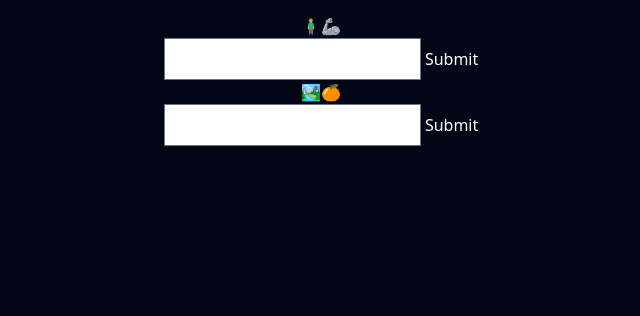
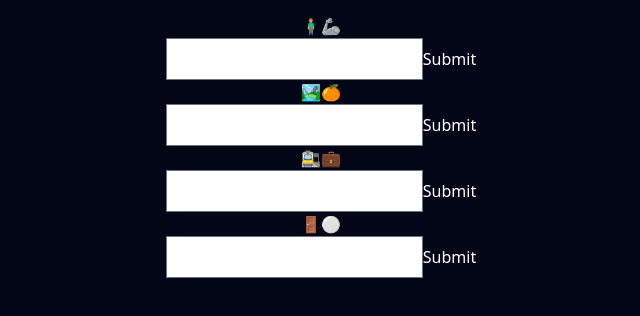
Before and after one commit to EliseLei/Quiz, a website: page index.html in a window 1280 px wide. Shown: the part 66-382 px from the top of the page, without its empty margins (319-959 px from the left). Drawn offline with nearby package versions, Linux system fonts and the light colour scheme.

Commit message:
added the data with a json

```diff
--- a/index.html
+++ b/index.html
@@ -9,23 +9,18 @@
 </head>
 <body>
 
-
-
   <h1 class="py-5">mon quiz</h1>
-
-  <div>
-    <form>
-      <label for="input">🧍‍♂️🦾</label><br>
-      <input pattern="Homme de fer" class="text-slate-950 form-input">
-      <input class="check" type="submit">
-    </form>
-
-    <form>
-      <label for="input">🏞️🍊</label><br>
-      <input id="firstInput" pattern="Parc de l'orangerie" class="text-slate-950 form-input">
-      <input class="check" type="submit">
-    </form>
-  </div>
+  <div id="questionsSection"></div>
 
 </body>
+
+<script type="application/json" id="questionsData">
+  [
+    { "question": "🧍‍♂️🦾", "pattern": "Homme de fer" },
+    { "question": "🏞️🍊", "pattern": "Parc de l'orangerie" },
+    { "question": "🚉💼", "pattern": "Gare aux marchandises" },
+    { "question": "🚪⚪", "pattern": "Porte blanche" }
+  ]
+</script>
+
 </html>
--- a/script/script.js
+++ b/script/script.js
@@ -1,3 +1,28 @@
+function questions() {
+   const questionsData = $("#questionsData").text();
+   const questions = JSON.parse(questionsData);
+
+   questions.forEach(function(question) {
+      const form = $("<form>");
+      const questionLabel = $("<label>").text(question.question);
+
+      const input = $("<input>").attr({
+         type: "text",
+         pattern: question.pattern,
+         class: "text-slate-950 form-input"
+      });
+
+      const submitBtn = $("<input>").attr({
+         type: "submit",
+         class: "check"
+      });
+
+      form.append(questionLabel, "<br>", input, submitBtn);
+
+      $("#questionsSection").append(form);
+   });
+}
+
 function checkInput() {
    $(".check").click(function(event){
       event.preventDefault();
@@ -15,5 +40,6 @@ function checkInput() {
 }
 
 $(document).ready(function(){
+   questions();
    checkInput();
 });
```
Lines whose indentation alone changed are shown as unchanged.
